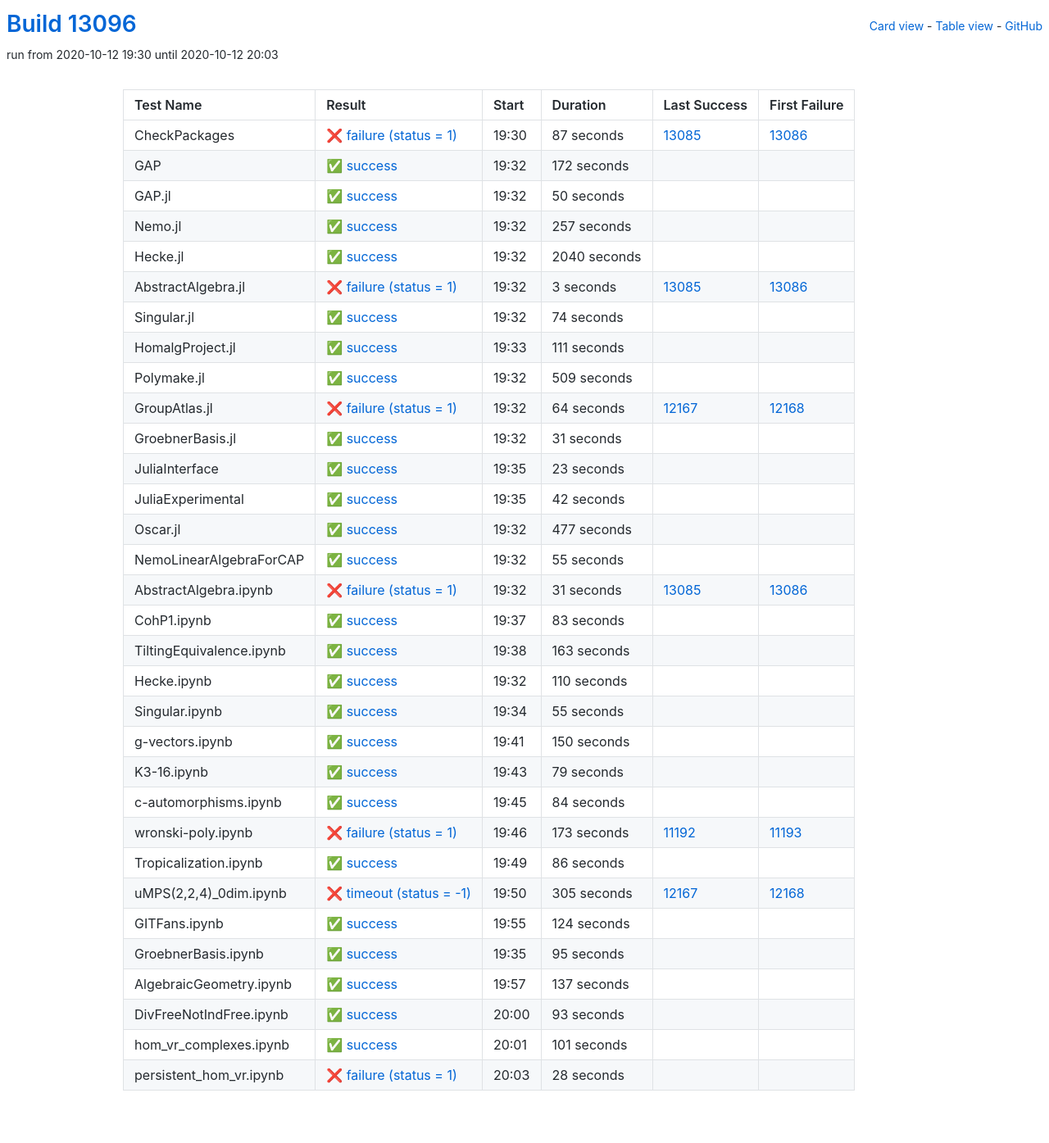
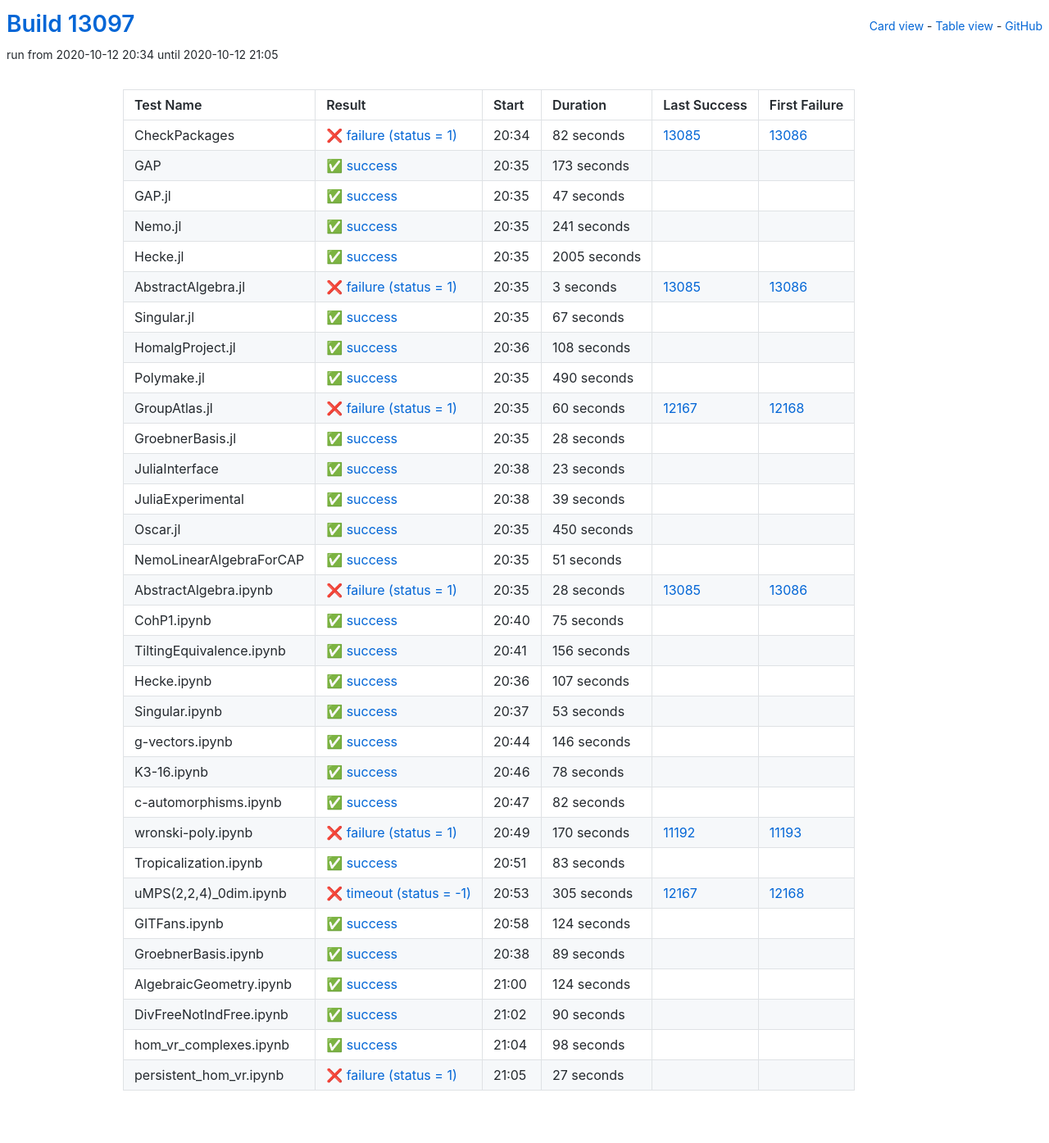
Before and after one commit to oscar-system/oscar-ci-status, a Jekyll site: the page built from table.html, in a window 1280 px wide. Shown: the whole page at 82% size. Built offline with Jekyll 4.4.1, drawn with Linux system fonts in a browser that asks for light colours.

Commit message:
Build #13097

```diff
--- a/_data/ci.yml
+++ b/_data/ci.yml
@@ -1,6 +1,6 @@
 ---
-build: 13096
-build_url: https://oscarci.mathematik.uni-kl.de/job/oscar/13096/
+build: 13097
+build_url: https://oscarci.mathematik.uni-kl.de/job/oscar/13097/
 job: oscar
 organization: oscar-system
 repo: oscar-ci-status
@@ -8,68 +8,68 @@
 tests:
 - name: CheckPackages
   id: checkpackages
-  log: https://oscarci.mathematik.uni-kl.de/job/oscar/13096/artifact/logs/build-13096/CheckPackages.log
-  start: 2020-10-12 19:30
+  log: https://oscarci.mathematik.uni-kl.de/job/oscar/13097/artifact/logs/build-13097/CheckPackages.log
+  start: 2020-10-12 20:34
   success: false
   exitcode: 1
   status: failure
-  duration: 87
+  duration: 82
   last_success: 13085
   last_success_url: https://oscarci.mathematik.uni-kl.de/job/oscar/13085/
   first_failure: 13086
   first_failure_url: https://oscarci.mathematik.uni-kl.de/job/oscar/13086/
 - name: GAP
   id: gap
-  log: https://oscarci.mathematik.uni-kl.de/job/oscar/13096/artifact/logs/build-13096/GAP.log
-  start: 2020-10-12 19:32
+  log: https://oscarci.mathematik.uni-kl.de/job/oscar/13097/artifact/logs/build-13097/GAP.log
+  start: 2020-10-12 20:35
   success: true
   exitcode: 0
   status: success
-  duration: 172
+  duration: 173
   last_success: false
   last_success_url:
   first_failure: false
   first_failure_url:
 - name: GAP.jl
   id: gap-jl
-  log: https://oscarci.mathematik.uni-kl.de/job/oscar/13096/artifact/logs/build-13096/GAP.jl.log
-  start: 2020-10-12 19:32
+  log: https://oscarci.mathematik.uni-kl.de/job/oscar/13097/artifact/logs/build-13097/GAP.jl.log
+  start: 2020-10-12 20:35
   success: true
   exitcode: 0
   status: success
-  duration: 50
+  duration: 47
   last_success: false
   last_success_url:
   first_failure: false
   first_failure_url:
 - name: Nemo.jl
   id: nemo-jl
-  log: https://oscarci.mathematik.uni-kl.de/job/oscar/13096/artifact/logs/build-13096/Nemo.jl.log
-  start: 2020-10-12 19:32
+  log: https://oscarci.mathematik.uni-kl.de/job/oscar/13097/artifact/logs/build-13097/Nemo.jl.log
+  start: 2020-10-12 20:35
   success: true
   exitcode: 0
   status: success
-  duration: 257
+  duration: 241
   last_success: false
   last_success_url:
   first_failure: false
   first_failure_url:
 - name: Hecke.jl
   id: hecke-jl
-  log: https://oscarci.mathematik.uni-kl.de/job/oscar/13096/artifact/logs/build-13096/Hecke.jl.log
-  start: 2020-10-12 19:32
+  log: https://oscarci.mathematik.uni-kl.de/job/oscar/13097/artifact/logs/build-13097/Hecke.jl.log
+  start: 2020-10-12 20:35
   success: true
   exitcode: 0
   status: success
-  duration: 2040
+  duration: 2005
   last_success: false
   last_success_url:
   first_failure: false
   first_failure_url:
 - name: AbstractAlgebra.jl
   id: abstractalgebra-jl
-  log: https://oscarci.mathematik.uni-kl.de/job/oscar/13096/artifact/logs/build-13096/AbstractAlgebra.jl.log
-  start: 2020-10-12 19:32
+  log: https://oscarci.mathematik.uni-kl.de/job/oscar/13097/artifact/logs/build-13097/AbstractAlgebra.jl.log
+  start: 2020-10-12 20:35
   success: false
   exitcode: 1
   status: failure
@@ -80,68 +80,68 @@
   first_failure_url: https://oscarci.mathematik.uni-kl.de/job/oscar/13086/
 - name: Singular.jl
   id: singular-jl
-  log: https://oscarci.mathematik.uni-kl.de/job/oscar/13096/artifact/logs/build-13096/Singular.jl.log
-  start: 2020-10-12 19:32
+  log: https://oscarci.mathematik.uni-kl.de/job/oscar/13097/artifact/logs/build-13097/Singular.jl.log
+  start: 2020-10-12 20:35
   success: true
   exitcode: 0
   status: success
-  duration: 74
+  duration: 67
   last_success: false
   last_success_url:
   first_failure: false
   first_failure_url:
 - name: HomalgProject.jl
   id: homalgproject-jl
-  log: https://oscarci.mathematik.uni-kl.de/job/oscar/13096/artifact/logs/build-13096/HomalgProject.jl.log
-  start: 2020-10-12 19:33
+  log: https://oscarci.mathematik.uni-kl.de/job/oscar/13097/artifact/logs/build-13097/HomalgProject.jl.log
+  start: 2020-10-12 20:36
   success: true
   exitcode: 0
   status: success
-  duration: 111
+  duration: 108
   last_success: false
   last_success_url:
   first_failure: false
   first_failure_url:
 - name: Polymake.jl
   id: polymake-jl
-  log: https://oscarci.mathematik.uni-kl.de/job/oscar/13096/artifact/logs/build-13096/Polymake.jl.log
-  start: 2020-10-12 19:32
+  log: https://oscarci.mathematik.uni-kl.de/job/oscar/13097/artifact/logs/build-13097/Polymake.jl.log
+  start: 2020-10-12 20:35
   success: true
   exitcode: 0
   status: success
-  duration: 509
+  duration: 490
   last_success: false
   last_success_url:
   first_failure: false
   first_failure_url:
 - name: GroupAtlas.jl
   id: groupatlas-jl
-  log: https://oscarci.mathematik.uni-kl.de/job/oscar/13096/artifact/logs/build-13096/GroupAtlas.jl.log
-  start: 2020-10-12 19:32
+  log: https://oscarci.mathematik.uni-kl.de/job/oscar/13097/artifact/logs/build-13097/GroupAtlas.jl.log
+  start: 2020-10-12 20:35
   success: false
   exitcode: 1
   status: failure
-  duration: 64
+  duration: 60
   last_success: 12167
   last_success_url: https://oscarci.mathematik.uni-kl.de/job/oscar/12167/
   first_failure: 12168
   first_failure_url: https://oscarci.mathematik.uni-kl.de/job/oscar/12168/
 - name: GroebnerBasis.jl
   id: groebnerbasis-jl
-  log: https://oscarci.mathematik.uni-kl.de/job/oscar/13096/artifact/logs/build-13096/GroebnerBasis.jl.log
-  start: 2020-10-12 19:32
+  log: https://oscarci.mathematik.uni-kl.de/job/oscar/13097/artifact/logs/build-13097/GroebnerBasis.jl.log
+  start: 2020-10-12 20:35
   success: true
   exitcode: 0
   status: success
-  duration: 31
+  duration: 28
   last_success: false
   last_success_url:
   first_failure: false
   first_failure_url:
 - name: JuliaInterface
   id: juliainterface
-  log: https://oscarci.mathematik.uni-kl.de/job/oscar/13096/artifact/logs/build-13096/JuliaInterface.log
-  start: 2020-10-12 19:35
+  log: https://oscarci.mathematik.uni-kl.de/job/oscar/13097/artifact/logs/build-13097/JuliaInterface.log
+  start: 2020-10-12 20:38
   success: true
   exitcode: 0
   status: success
@@ -152,56 +152,152 @@
   first_failure_url:
 - name: JuliaExperimental
   id: juliaexperimental
-  log: https://oscarci.mathematik.uni-kl.de/job/oscar/13096/artifact/logs/build-13096/JuliaExperimental.log
-  start: 2020-10-12 19:35
+  log: https://oscarci.mathematik.uni-kl.de/job/oscar/13097/artifact/logs/build-13097/JuliaExperimental.log
+  start: 2020-10-12 20:38
   success: true
   exitcode: 0
   status: success
-  duration: 42
+  duration: 39
   last_success: false
   last_success_url:
   first_failure: false
   first_failure_url:
 - name: Oscar.jl
   id: oscar-jl
-  log: https://oscarci.mathematik.uni-kl.de/job/oscar/13096/artifact/logs/build-13096/Oscar.jl.log
-  start: 2020-10-12 19:32
+  log: https://oscarci.mathematik.uni-kl.de/job/oscar/13097/artifact/logs/build-13097/Oscar.jl.log
+  start: 2020-10-12 20:35
   success: true
   exitcode: 0
   status: success
-  duration: 477
+  duration: 450
   last_success: false
   last_success_url:
   first_failure: false
   first_failure_url:
 - name: NemoLinearAlgebraForCAP
   id: nemolinearalgebraforcap
-  log: https://oscarci.mathematik.uni-kl.de/job/oscar/13096/artifact/logs/build-13096/NemoLinearAlgebraForCAP.log
-  start: 2020-10-12 19:32
+  log: https://oscarci.mathematik.uni-kl.de/job/oscar/13097/artifact/logs/build-13097/NemoLinearAlgebraForCAP.log
+  start: 2020-10-12 20:35
   success: true
   exitcode: 0
   status: success
-  duration: 55
+  duration: 51
   last_success: false
   last_success_url:
   first_failure: false
   first_failure_url:
 - name: AbstractAlgebra.ipynb
   id: abstractalgebra-ipynb
-  log: https://oscarci.mathematik.uni-kl.de/job/oscar/13096/artifact/logs/build-13096/AbstractAlgebra.ipynb.log
-  start: 2020-10-12 19:32
+  log: https://oscarci.mathematik.uni-kl.de/job/oscar/13097/artifact/logs/build-13097/AbstractAlgebra.ipynb.log
+  start: 2020-10-12 20:35
   success: false
   exitcode: 1
   status: failure
-  duration: 31
+  duration: 28
   last_success: 13085
   last_success_url: https://oscarci.mathematik.uni-kl.de/job/oscar/13085/
   first_failure: 13086
   first_failure_url: https://oscarci.mathematik.uni-kl.de/job/oscar/13086/
 - name: CohP1.ipynb
   id: cohp1-ipynb
-  log: https://oscarci.mathematik.uni-kl.de/job/oscar/13096/artifact/logs/build-13096/CohP1.ipynb.log
-  start: 2020-10-12 19:37
+  log: https://oscarci.mathematik.uni-kl.de/job/oscar/13097/artifact/logs/build-13097/CohP1.ipynb.log
+  start: 2020-10-12 20:40
+  success: true
+  exitcode: 0
+  status: success
+  duration: 75
+  last_success: false
+  last_success_url:
+  first_failure: false
+  first_failure_url:
+- name: TiltingEquivalence.ipynb
+  id: tiltingequivalence-ipynb
+  log: https://oscarci.mathematik.uni-kl.de/job/oscar/13097/artifact/logs/build-13097/TiltingEquivalence.ipynb.log
+  start: 2020-10-12 20:41
+  success: true
+  exitcode: 0
+  status: success
+  duration: 156
+  last_success: false
+  last_success_url:
+  first_failure: false
+  first_failure_url:
+- name: Hecke.ipynb
+  id: hecke-ipynb
+  log: https://oscarci.mathematik.uni-kl.de/job/oscar/13097/artifact/logs/build-13097/Hecke.ipynb.log
+  start: 2020-10-12 20:36
+  success: true
+  exitcode: 0
+  status: success
+  duration: 107
+  last_success: false
+  last_success_url:
+  first_failure: false
+  first_failure_url:
+- name: Singular.ipynb
+  id: singular-ipynb
+  log: https://oscarci.mathematik.uni-kl.de/job/oscar/13097/artifact/logs/build-13097/Singular.ipynb.log
+  start: 2020-10-12 20:37
+  success: true
+  exitcode: 0
+  status: success
+  duration: 53
+  last_success: false
+  last_success_url:
+  first_failure: false
+  first_failure_url:
+- name: g-vectors.ipynb
+  id: g-vectors-ipynb
+  log: https://oscarci.mathematik.uni-kl.de/job/oscar/13097/artifact/logs/build-13097/g-vectors.ipynb.log
+  start: 2020-10-12 20:44
+  success: true
+  exitcode: 0
+  status: success
+  duration: 146
+  last_success: false
+  last_success_url:
+  first_failure: false
+  first_failure_url:
+- name: K3-16.ipynb
+  id: k3-16-ipynb
+  log: https://oscarci.mathematik.uni-kl.de/job/oscar/13097/artifact/logs/build-13097/K3-16.ipynb.log
+  start: 2020-10-12 20:46
+  success: true
+  exitcode: 0
+  status: success
+  duration: 78
+  last_success: false
+  last_success_url:
+  first_failure: false
+  first_failure_url:
+- name: c-automorphisms.ipynb
+  id: c-automorphisms-ipynb
+  log: https://oscarci.mathematik.uni-kl.de/job/oscar/13097/artifact/logs/build-13097/c-automorphisms.ipynb.log
+  start: 2020-10-12 20:47
+  success: true
+  exitcode: 0
+  status: success
+  duration: 82
+  last_success: false
+  last_success_url:
+  first_failure: false
+  first_failure_url:
+- name: wronski-poly.ipynb
+  id: wronski-poly-ipynb
+  log: https://oscarci.mathematik.uni-kl.de/job/oscar/13097/artifact/logs/build-13097/wronski-poly.ipynb.log
+  start: 2020-10-12 20:49
+  success: false
+  exitcode: 1
+  status: failure
+  duration: 170
+  last_success: 11192
+  last_success_url: https://oscarci.mathematik.uni-kl.de/job/oscar/11192/
+  first_failure: 11193
+  first_failure_url: https://oscarci.mathematik.uni-kl.de/job/oscar/11193/
+- name: Tropicalization.ipynb
+  id: tropicalization-ipynb
+  log: https://oscarci.mathematik.uni-kl.de/job/oscar/13097/artifact/logs/build-13097/Tropicalization.ipynb.log
+  start: 2020-10-12 20:51
   success: true
   exitcode: 0
   status: success
@@ -210,106 +306,10 @@
   last_success_url:
   first_failure: false
   first_failure_url:
-- name: TiltingEquivalence.ipynb
-  id: tiltingequivalence-ipynb
-  log: https://oscarci.mathematik.uni-kl.de/job/oscar/13096/artifact/logs/build-13096/TiltingEquivalence.ipynb.log
-  start: 2020-10-12 19:38
-  success: true
-  exitcode: 0
-  status: success
-  duration: 163
-  last_success: false
-  last_success_url:
-  first_failure: false
-  first_failure_url:
-- name: Hecke.ipynb
-  id: hecke-ipynb
-  log: https://oscarci.mathematik.uni-kl.de/job/oscar/13096/artifact/logs/build-13096/Hecke.ipynb.log
-  start: 2020-10-12 19:32
-  success: true
-  exitcode: 0
-  status: success
-  duration: 110
-  last_success: false
-  last_success_url:
-  first_failure: false
-  first_failure_url:
-- name: Singular.ipynb
-  id: singular-ipynb
-  log: https://oscarci.mathematik.uni-kl.de/job/oscar/13096/artifact/logs/build-13096/Singular.ipynb.log
-  start: 2020-10-12 19:34
-  success: true
-  exitcode: 0
-  status: success
-  duration: 55
-  last_success: false
-  last_success_url:
-  first_failure: false
-  first_failure_url:
-- name: g-vectors.ipynb
-  id: g-vectors-ipynb
-  log: https://oscarci.mathematik.uni-kl.de/job/oscar/13096/artifact/logs/build-13096/g-vectors.ipynb.log
-  start: 2020-10-12 19:41
-  success: true
-  exitcode: 0
-  status: success
-  duration: 150
-  last_success: false
-  last_success_url:
-  first_failure: false
-  first_failure_url:
-- name: K3-16.ipynb
-  id: k3-16-ipynb
-  log: https://oscarci.mathematik.uni-kl.de/job/oscar/13096/artifact/logs/build-13096/K3-16.ipynb.log
-  start: 2020-10-12 19:43
-  success: true
-  exitcode: 0
-  status: success
-  duration: 79
-  last_success: false
-  last_success_url:
-  first_failure: false
-  first_failure_url:
-- name: c-automorphisms.ipynb
-  id: c-automorphisms-ipynb
-  log: https://oscarci.mathematik.uni-kl.de/job/oscar/13096/artifact/logs/build-13096/c-automorphisms.ipynb.log
-  start: 2020-10-12 19:45
-  success: true
-  exitcode: 0
-  status: success
-  duration: 84
-  last_success: false
-  last_success_url:
-  first_failure: false
-  first_failure_url:
-- name: wronski-poly.ipynb
-  id: wronski-poly-ipynb
-  log: https://oscarci.mathematik.uni-kl.de/job/oscar/13096/artifact/logs/build-13096/wronski-poly.ipynb.log
-  start: 2020-10-12 19:46
-  success: false
-  exitcode: 1
-  status: failure
-  duration: 173
-  last_success: 11192
-  last_success_url: https://oscarci.mathematik.uni-kl.de/job/oscar/11192/
-  first_failure: 11193
-  first_failure_url: https://oscarci.mathematik.uni-kl.de/job/oscar/11193/
-- name: Tropicalization.ipynb
-  id: tropicalization-ipynb
-  log: https://oscarci.mathematik.uni-kl.de/job/oscar/13096/artifact/logs/build-13096/Tropicalization.ipynb.log
-  start: 2020-10-12 19:49
-  success: true
-  exitcode: 0
-  status: success
-  duration: 86
-  last_success: false
-  last_success_url:
-  first_failure: false
-  first_failure_url:
 - name: uMPS(2,2,4)_0dim.ipynb
   id: umps-2-2-4-0dim-ipynb
-  log: https://oscarci.mathematik.uni-kl.de/job/oscar/13096/artifact/logs/build-13096/uMPS-2-2-4-_0dim.ipynb.log
-  start: 2020-10-12 19:50
+  log: https://oscarci.mathematik.uni-kl.de/job/oscar/13097/artifact/logs/build-13097/uMPS-2-2-4-_0dim.ipynb.log
+  start: 2020-10-12 20:53
   success: false
   exitcode: -1
   status: timeout
@@ -320,8 +320,8 @@
   first_failure_url: https://oscarci.mathematik.uni-kl.de/job/oscar/12168/
 - name: GITFans.ipynb
   id: gitfans-ipynb
-  log: https://oscarci.mathematik.uni-kl.de/job/oscar/13096/artifact/logs/build-13096/GITFans.ipynb.log
-  start: 2020-10-12 19:55
+  log: https://oscarci.mathematik.uni-kl.de/job/oscar/13097/artifact/logs/build-13097/GITFans.ipynb.log
+  start: 2020-10-12 20:58
   success: true
   exitcode: 0
   status: success
@@ -332,60 +332,60 @@
   first_failure_url:
 - name: GroebnerBasis.ipynb
   id: groebnerbasis-ipynb
-  log: https://oscarci.mathematik.uni-kl.de/job/oscar/13096/artifact/logs/build-13096/GroebnerBasis.ipynb.log
-  start: 2020-10-12 19:35
+  log: https://oscarci.mathematik.uni-kl.de/job/oscar/13097/artifact/logs/build-13097/GroebnerBasis.ipynb.log
+  start: 2020-10-12 20:38
   success: true
   exitcode: 0
   status: success
-  duration: 95
+  duration: 89
   last_success: false
   last_success_url:
   first_failure: false
   first_failure_url:
 - name: AlgebraicGeometry.ipynb
   id: algebraicgeometry-ipynb
-  log: https://oscarci.mathematik.uni-kl.de/job/oscar/13096/artifact/logs/build-13096/AlgebraicGeometry.ipynb.log
-  start: 2020-10-12 19:57
+  log: https://oscarci.mathematik.uni-kl.de/job/oscar/13097/artifact/logs/build-13097/AlgebraicGeometry.ipynb.log
+  start: 2020-10-12 21:00
   success: true
   exitcode: 0
   status: success
-  duration: 137
+  duration: 124
   last_success: false
   last_success_url:
   first_failure: false
   first_failure_url:
 - name: DivFreeNotIndFree.ipynb
   id: divfreenotindfree-ipynb
-  log: https://oscarci.mathematik.uni-kl.de/job/oscar/13096/artifact/logs/build-13096/DivFreeNotIndFree.ipynb.log
-  start: 2020-10-12 20:00
+  log: https://oscarci.mathematik.uni-kl.de/job/oscar/13097/artifact/logs/build-13097/DivFreeNotIndFree.ipynb.log
+  start: 2020-10-12 21:02
   success: true
   exitcode: 0
   status: success
-  duration: 93
+  duration: 90
   last_success: false
   last_success_url:
   first_failure: false
   first_failure_url:
 - name: hom_vr_complexes.ipynb
   id: hom-vr-complexes-ipynb
-  log: https://oscarci.mathematik.uni-kl.de/job/oscar/13096/artifact/logs/build-13096/hom_vr_complexes.ipynb.log
-  start: 2020-10-12 20:01
+  log: https://oscarci.mathematik.uni-kl.de/job/oscar/13097/artifact/logs/build-13097/hom_vr_complexes.ipynb.log
+  start: 2020-10-12 21:04
   success: true
   exitcode: 0
   status: success
-  duration: 101
+  duration: 98
   last_success: false
   last_success_url:
   first_failure: false
   first_failure_url:
 - name: persistent_hom_vr.ipynb
   id: persistent-hom-vr-ipynb
-  log: https://oscarci.mathematik.uni-kl.de/job/oscar/13096/artifact/logs/build-13096/persistent_hom_vr.ipynb.log
-  start: 2020-10-12 20:03
+  log: https://oscarci.mathematik.uni-kl.de/job/oscar/13097/artifact/logs/build-13097/persistent_hom_vr.ipynb.log
+  start: 2020-10-12 21:05
   success: false
   exitcode: 1
   status: failure
-  duration: 28
+  duration: 27
   last_success: false
   last_success_url:
   first_failure: false
```
Also changed, not shown: README.md.
